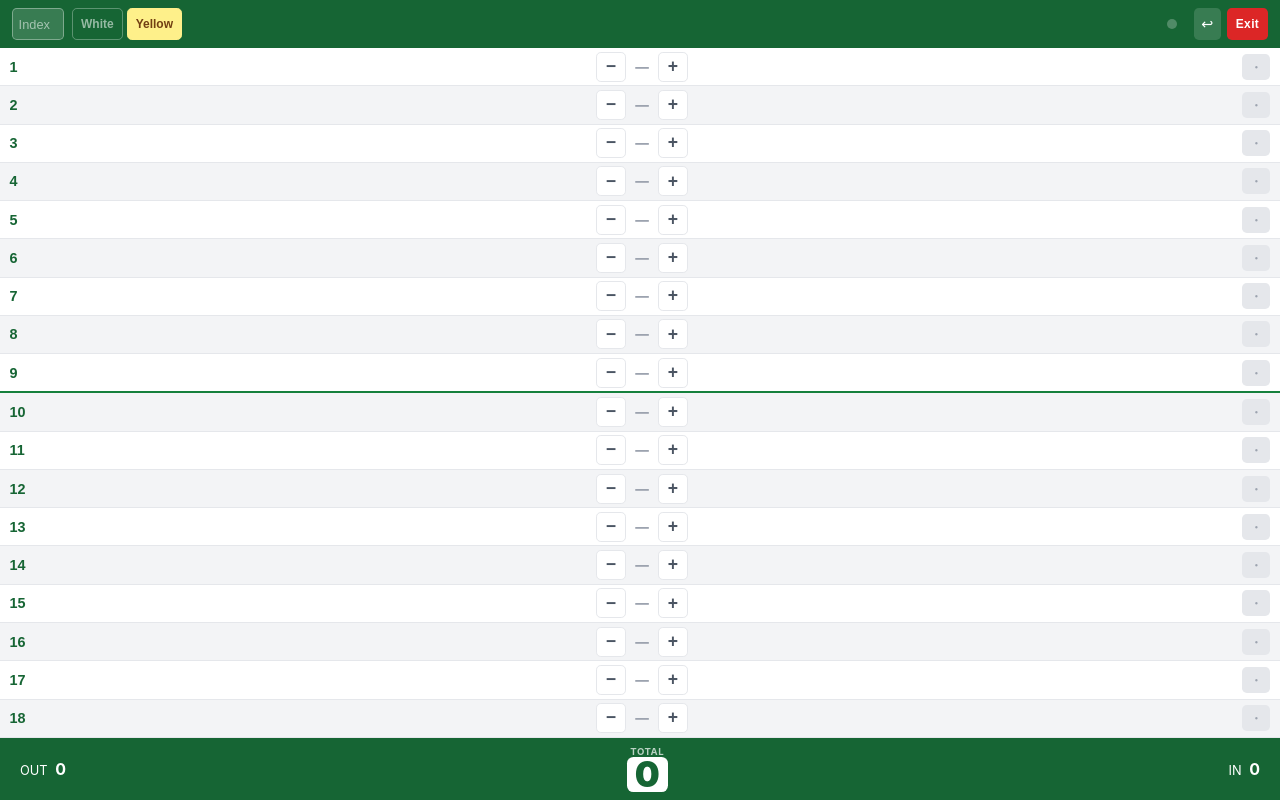
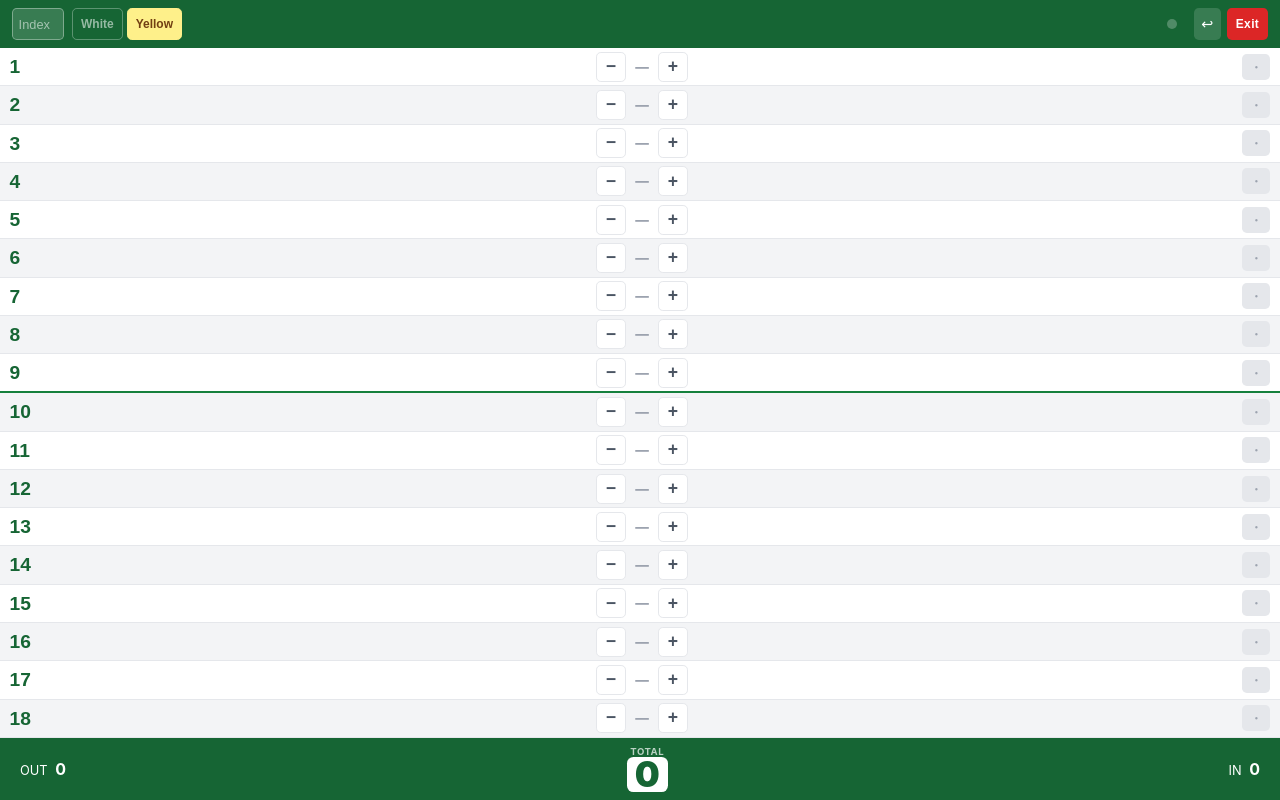
Before and after one commit to johnnydw-bit/golf-stableford, a React (Vite) app: page / in a window 1280 px wide. Built offline with nearby package versions, Linux system fonts and the light colour scheme.

Commit message:
Bigger hole number, dots to the right in a column

```diff
--- a/src/App.jsx
+++ b/src/App.jsx
@@ -285,7 +285,7 @@ export default function App() {
           return (
             <div key={h.hole} className={`hole-row ${i === 8 ? 'after-nine' : ''}`}>
               <button className="hole-num" onClick={() => setPopup(i)}>
-                {h.hole}
+                <span className="hole-num-digit">{h.hole}</span>
                 {h.shots > 0 && <span className="dot-row">{Array.from({length:h.shots}).map((_,k)=><span key={k} className="dot"/>)}</span>}
               </button>
               <div className="stepper">
--- a/src/index.css
+++ b/src/index.css
@@ -143,11 +143,11 @@ html, body, #root {
 /* hole number button */
 .hole-num {
   background: none; border: none; cursor: pointer;
-  font-size: 0.9rem; font-weight: 800; color: var(--green-800);
-  display: flex; flex-direction: column; align-items: flex-start; gap: 1px;
+  display: flex; flex-direction: row; align-items: center; gap: 3px;
   padding: 0; text-align: left;
 }
-.dot-row { display: flex; gap: 2px; }
+.hole-num-digit { font-size: 1.2rem; font-weight: 900; color: var(--green-800); line-height: 1; }
+.dot-row { display: flex; flex-direction: column; gap: 2px; }
 .dot { width: 5px; height: 5px; border-radius: 50%; background: var(--amber); display: block; }
 
 /* stepper */
```
